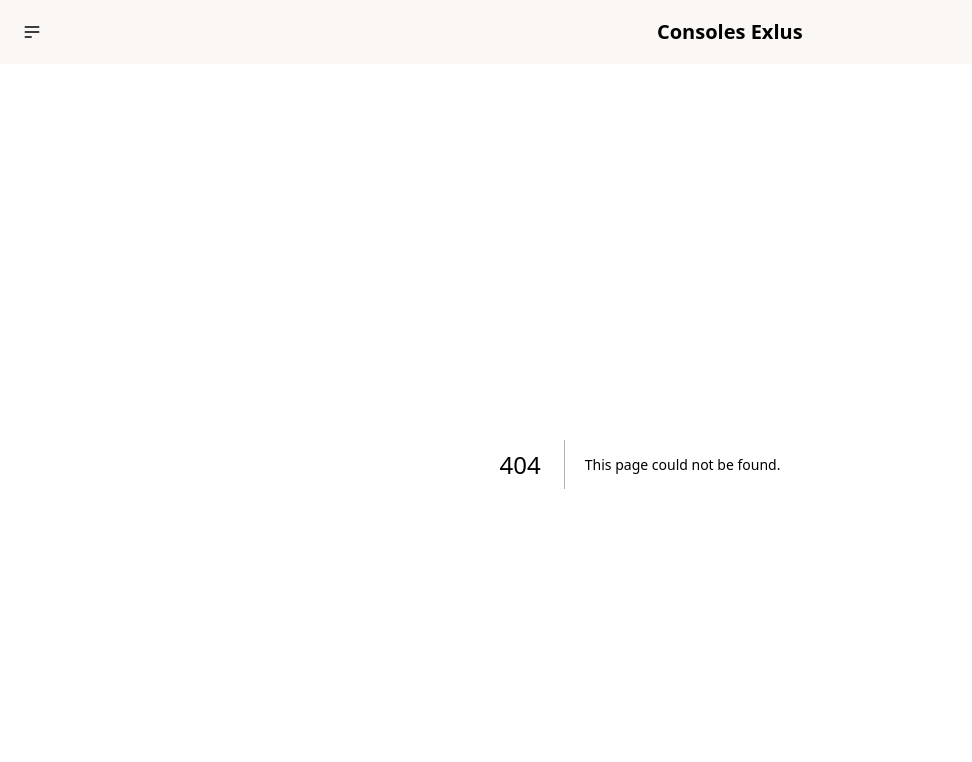
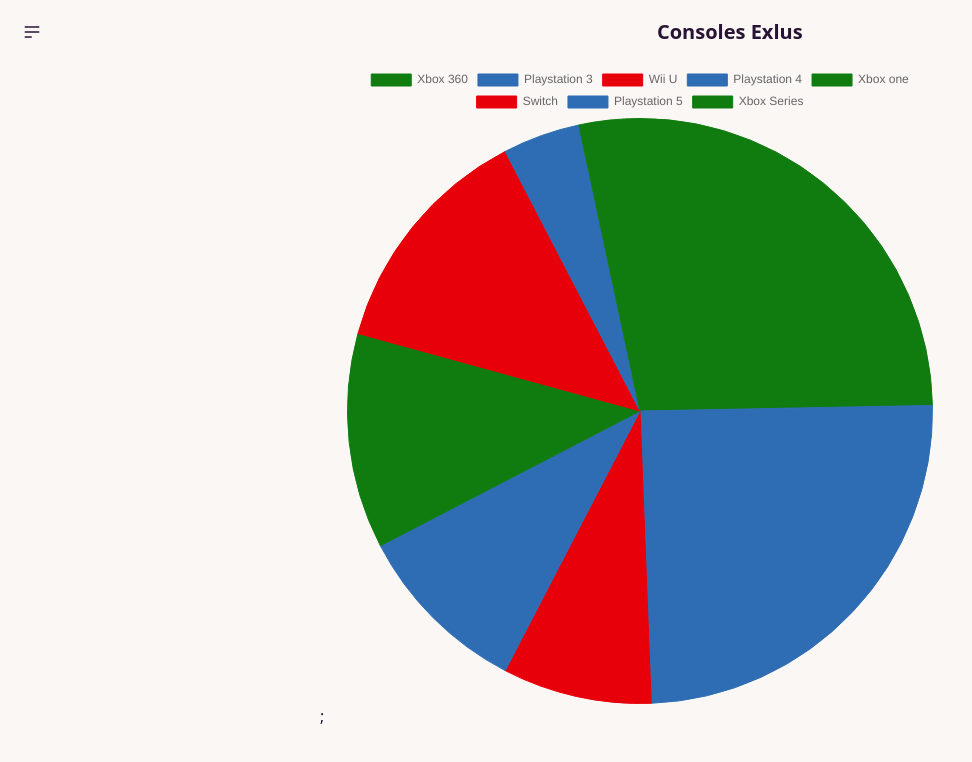
Before and after one commit to Fibre44/console-exclus, a Next.js app: page /chart in a window 1280 px wide. Before the commit this address had no page. Shown: the top 762 px of the page, without its empty margins (0-972 px from the left). Built offline with nearby package versions, Linux system fonts and the light colour scheme.

Commit message:
fix : nouveau composant page ensemble des données

```diff
--- /dev/null
+++ b/components/PieChart.tsx
@@ -0,0 +1,54 @@
+'use client'
+import React from 'react';
+import { Chart as ChartJS, ArcElement, Tooltip, Legend } from 'chart.js';
+import { Pie } from 'react-chartjs-2';
+ChartJS.register(ArcElement, Tooltip, Legend);
+import type { DataSet } from '../data/dataSet';
+/**
+ * Graphique des jeux sorties sur les différentes consoles par années
+ * @param param0
+ * @returns
+ */
+
+export function PieChart({ datas }: { datas: DataSet[] }) {
+    const labels: string[] = []
+    const datasSet = []
+    const dataCountList: number[] = []
+    const backgroundColorList: string[] = []
+    //Gestion des labels
+    for (let data of datas) {
+        data.manufacturer.forEach(manufacturer => labels.push(manufacturer.console))
+
+    }
+    //Somme des jeux
+    for (let data of datas) {
+        data.manufacturer.forEach(manufacturer => dataCountList.push(manufacturer.games.length))
+    }
+    //Gestion des couleurs
+    for (let data of datas) {
+        data.manufacturer.forEach(manufacturer => backgroundColorList.push(manufacturer.backgroundColor))
+    }
+    datasSet.push(
+        {
+            label: 'Nombre de jeux',
+            data: [...dataCountList],
+            backgroundColor: [...backgroundColorList],
+            borderColor: [...backgroundColorList],
+            borderWidth: 1,
+
+
+        }
+    )
+    const data = {
+        labels: labels,
+        datasets: [...datasSet]
+    }
+
+
+
+    return <>
+        < Pie data={data} />;
+
+    </>
+
+}
--- /dev/null
+++ b/src/app/chart/page.tsx
@@ -0,0 +1,14 @@
+import { PieChart } from "../../../components/PieChart";
+import { Comment } from '../../../components/comment';
+import { Table } from '../../../components/table';
+import { dataSet } from '../../../data/dataSet';
+export default function App() {
+    const gamesFilter = dataSet.filter(data => data.generation.number)
+
+    return <div className='w-full h-full sm:flex sm:flex-col lg:flex-row justify-center flex-wrap top-5'>
+        <div className='sm:w-full lg:w-1/2'>
+            <PieChart datas={gamesFilter} />
+        </div>
+    </div>
+
+}
```
